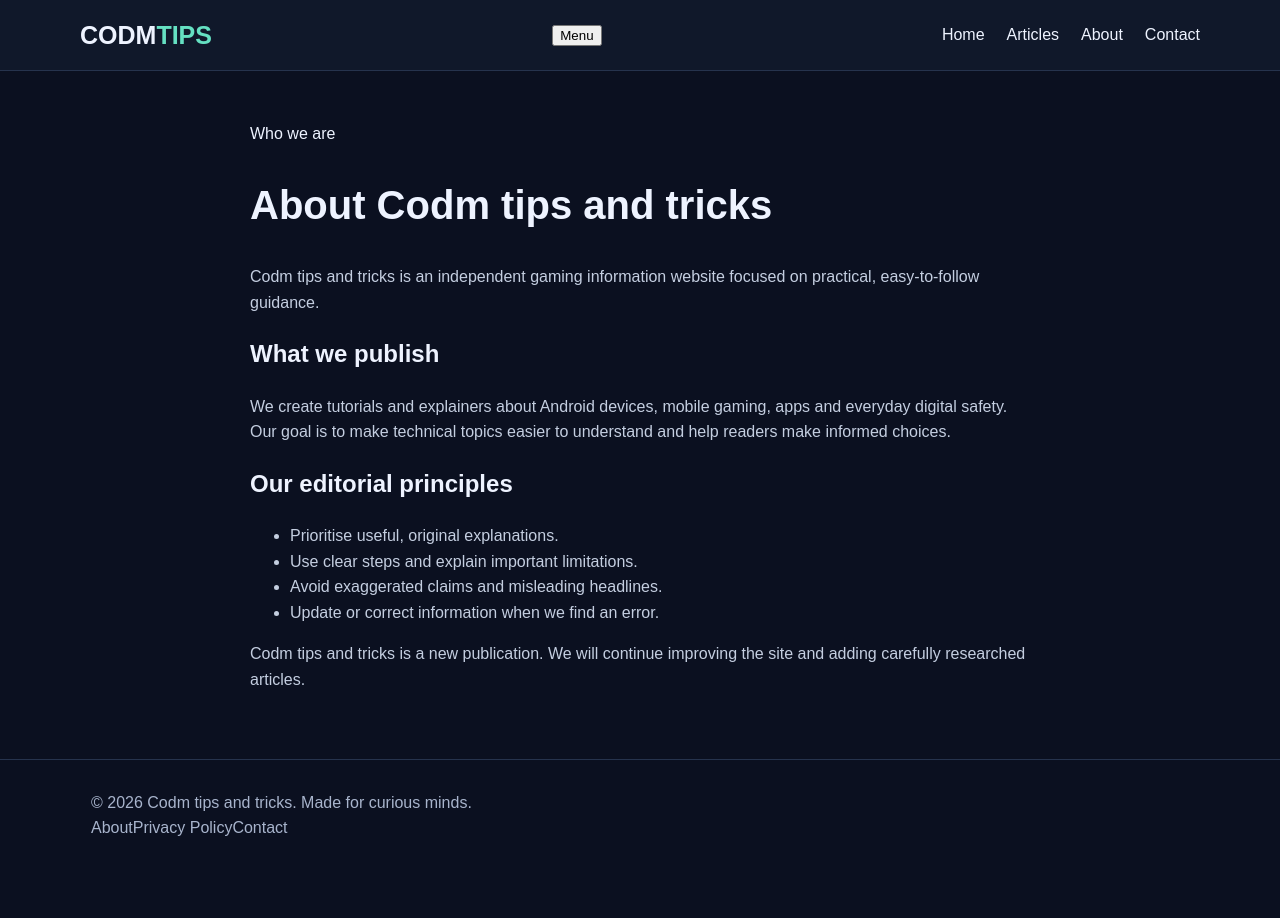
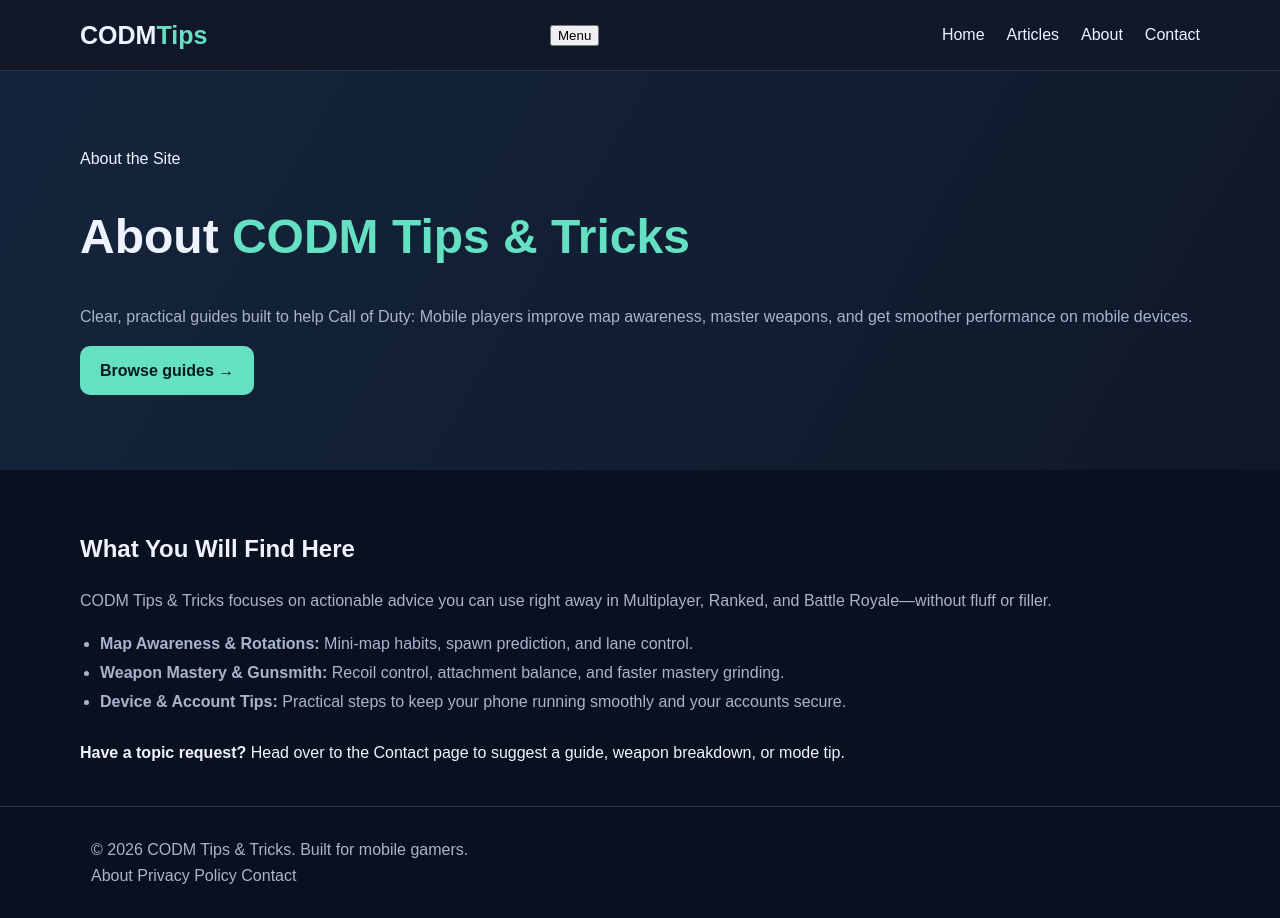
Before and after one commit to Toxinated5ive8ight/Toxinated5ive8ight.github.io, a plain HTML site: page about.html in a window 1280 px wide. Before the commit the page ends 871 px from the top, so only its background shows below. Drawn offline with Linux system fonts and the light colour scheme.

Commit message:
Update about.html

```diff
--- a/about.html
+++ b/about.html
@@ -1,20 +1,66 @@
 <!doctype html>
-<html lang="en"><head><meta charset="utf-8"><meta name="viewport" content="width=device-width,initial-scale=1">
-<meta name="description" content="Codm tips and tricks shares practical Android tips and gaming guides.">
-<meta name="theme-color" content="#0b1020"><title>About | Codm tips and tricks</title><link rel="stylesheet" href="assets/style.css"></head>
+<html lang="en">
+<head>
+  <meta charset="utf-8">
+  <meta name="viewport" content="width=device-width, initial-scale=1">
+  <meta name="description" content="About CODM Tips & Tricks — practical Call of Duty: Mobile guides, map awareness, weapon mastery, and mobile gaming tips.">
+  <meta name="theme-color" content="#061020">
+  <title>About | CODM Tips &amp; Tricks</title>
+  <link rel="stylesheet" href="assets/style.css?v=2">
+</head>
 <body>
-<header><div class="wrap nav">
-<a class="brand" href="index.html">CODM<span>TIPS</span></a>
-<button class="menu" aria-label="Open navigation">Menu</button>
-<nav class="links">
-<a class="" href="index.html">Home</a>
-<a href="index.html#latest">Articles</a>
-<a class="active" href="about.html">About</a>
-<a class="" href="contact.html">Contact</a>
-</nav></div></header><main class="page"><div class="wrap prose"><div class="eyebrow">Who we are</div><h1>About Codm tips and tricks</h1>
-<p>Codm tips and tricks is an independent gaming information website focused on practical, easy-to-follow guidance.</p>
-<h2>What we publish</h2><p>We create tutorials and explainers about Android devices, mobile gaming, apps and everyday digital safety. Our goal is to make technical topics easier to understand and help readers make informed choices.</p>
-<h2>Our editorial principles</h2><ul><li>Prioritise useful, original explanations.</li><li>Use clear steps and explain important limitations.</li><li>Avoid exaggerated claims and misleading headlines.</li><li>Update or correct information when we find an error.</li></ul>
-<p>Codm tips and tricks is a new publication. We will continue improving the site and adding carefully researched articles.</p></div></main>
-<footer><div class="wrap foot"><div>© 2026 Codm tips and tricks. Made for curious minds.</div><div class="footlinks"><a href="about.html">About</a><a href="privacy.html">Privacy Policy</a><a href="contact.html">Contact</a></div></div></footer>
-<script src="assets/script.js"></script></body></html>
+  <header>
+    <div class="wrap nav">
+      <a class="brand" href="index.html">CODM<span>Tips</span></a>
+      <button class="menu" aria-label="Open navigation">Menu</button>
+      <nav class="links">
+        <a href="index.html">Home</a>
+        <a href="index.html#latest">Articles</a>
+        <a class="active" href="about.html">About</a>
+        <a href="contact.html">Contact</a>
+      </nav>
+    </div>
+  </header>
+
+  <main>
+    <section class="hero">
+      <div class="wrap">
+        <div class="eyebrow">About the Site</div>
+        <h1>About <span style="color:var(--accent)">CODM Tips &amp; Tricks</span></h1>
+        <p class="muted">Clear, practical guides built to help Call of Duty: Mobile players improve map awareness, master weapons, and get smoother performance on mobile devices.</p>
+        <a class="btn" href="index.html#latest">Browse guides <span aria-hidden="true">&rarr;</span></a>
+      </div>
+    </section>
+
+    <section class="section">
+      <div class="wrap">
+        <h2>What You Will Find Here</h2>
+        <p class="muted">CODM Tips &amp; Tricks focuses on actionable advice you can use right away in Multiplayer, Ranked, and Battle Royale—without fluff or filler.</p>
+
+        <ul class="muted" style="line-height:1.8; padding-left:20px;">
+          <li><strong>Map Awareness &amp; Rotations:</strong> Mini-map habits, spawn prediction, and lane control.</li>
+          <li><strong>Weapon Mastery &amp; Gunsmith:</strong> Recoil control, attachment balance, and faster mastery grinding.</li>
+          <li><strong>Device &amp; Account Tips:</strong> Practical steps to keep your phone running smoothly and your accounts secure.</li>
+        </ul>
+
+        <div class="callout" style="margin-top:24px;">
+          <strong>Have a topic request?</strong> Head over to the <a href="contact.html">Contact</a> page to suggest a guide, weapon breakdown, or mode tip.
+        </div>
+      </div>
+    </section>
+  </main>
+
+  <footer>
+    <div class="wrap foot">
+      <div>&copy; 2026 CODM Tips &amp; Tricks. Built for mobile gamers.</div>
+      <div class="footlinks">
+        <a href="about.html">About</a>
+        <a href="privacy.html">Privacy Policy</a>
+        <a href="contact.html">Contact</a>
+      </div>
+    </div>
+  </footer>
+
+  <script src="assets/script.js?v=2"></script>
+</body>
+</html>
```
